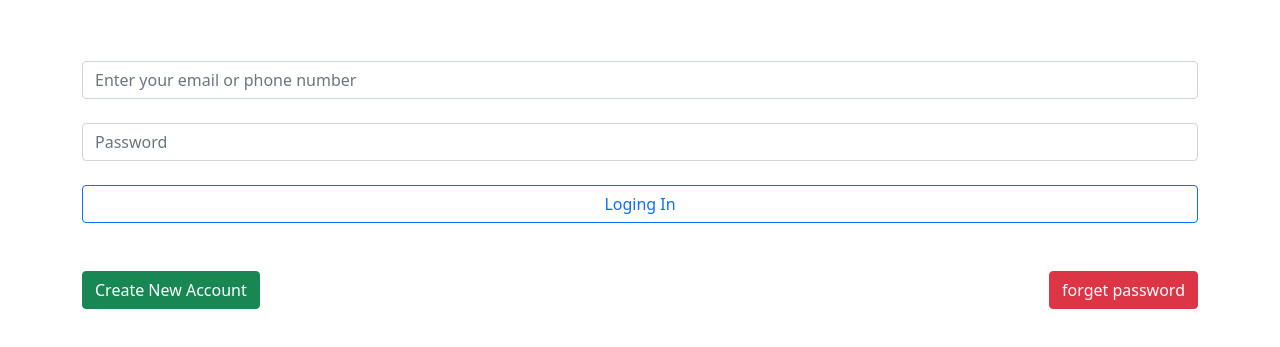
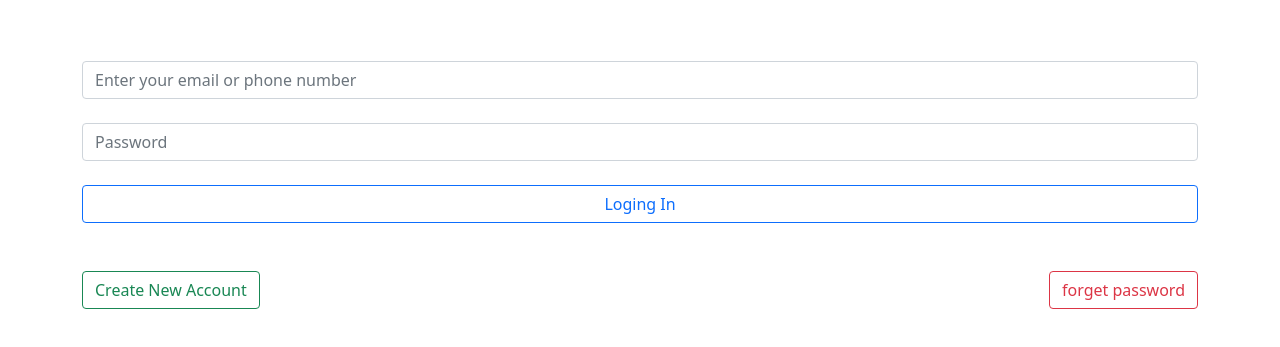
Before and after one commit to Mihad209/free-fire, a plain HTML site: page index.html in a window 1280 px wide. Shown: the part 293-640 px from the top of the page. Drawn offline with nearby package versions, Linux system fonts and the light colour scheme.

Commit message:
Update index.html

```diff
--- a/index.html
+++ b/index.html
@@ -44,10 +44,10 @@
 	<div class="container">
 		<div class="row">
 			<div class="col">
-				<a href="Create_new_account.html" class="btn btn-success">Create New Account</a>
+				<a href="Create_new_account.html" class="btn btn-outline-success">Create New Account</a>
 			</div>
 			<div class="col" style="text-align: right;">
-				<a href="forget_pass.html" class="btn btn-danger">forget password</a>
+				<a href="forget_pass.html" class="btn btn-outline-danger">forget password</a>
 			</div>
 		</div>
 	</div>
```
